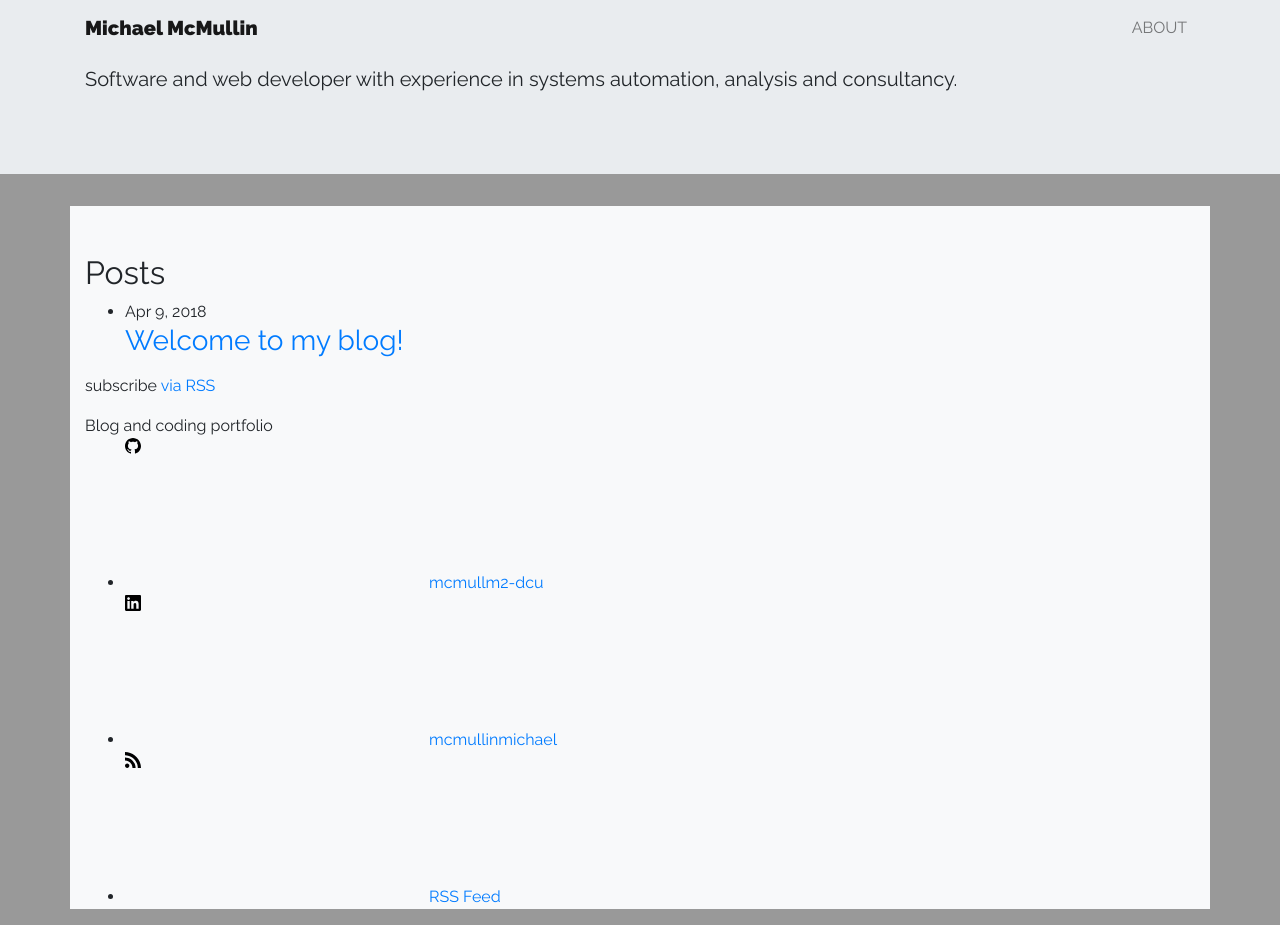
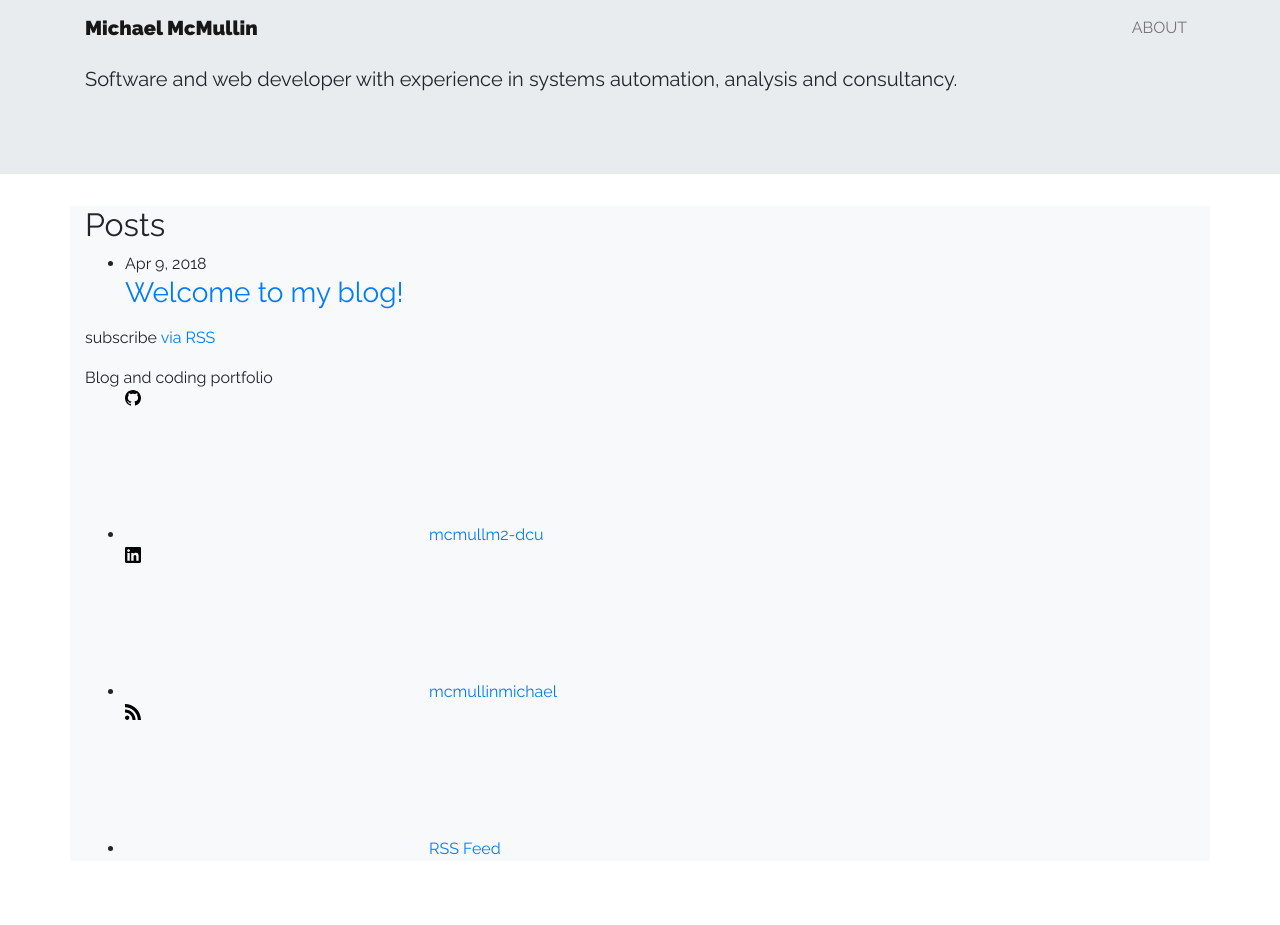
Before and after one commit to mcmullm2-dcu/mcmullm2-dcu.github.io, a Jekyll site: the page built from index.md, in a window 1280 px wide and 925 px high. Built offline with Jekyll 4.4.1, drawn with Linux system fonts in a browser that asks for light colours.

Commit message:
Changes body background colour to white

```diff
--- a/_layouts/default.html
+++ b/_layouts/default.html
@@ -6,7 +6,13 @@
   <body>
     {%- include header.html -%}
 
-    <div class="container bg-light pt-5 mt-3">
+    {%- if page.jumbo -%}
+      {% assign top_margin_style = '' %}
+    {% else %}
+      {% assign top_margin_style = 'pt-5 mt-3' %}
+    {%- endif -%}
+
+    <div class="container bg-light {{ top_margin_style }}">
       <main class="page-content" aria-label="Content">
         <div class="wrapper">
           {{ content }}
--- a/_sass/_variables.scss
+++ b/_sass/_variables.scss
@@ -1,6 +1,5 @@
 // TODO: Define custom variables here
 
-$body-bg: #999;
 $font-family-sans-serif:      "Raleway", -apple-system, BlinkMacSystemFont, "Segoe UI", Roboto, "Helvetica Neue", Arial, sans-serif, "Apple Color Emoji", "Segoe UI Emoji", "Segoe UI Symbol" !default;
 
 // @import "bootstrap/_variables";
```
